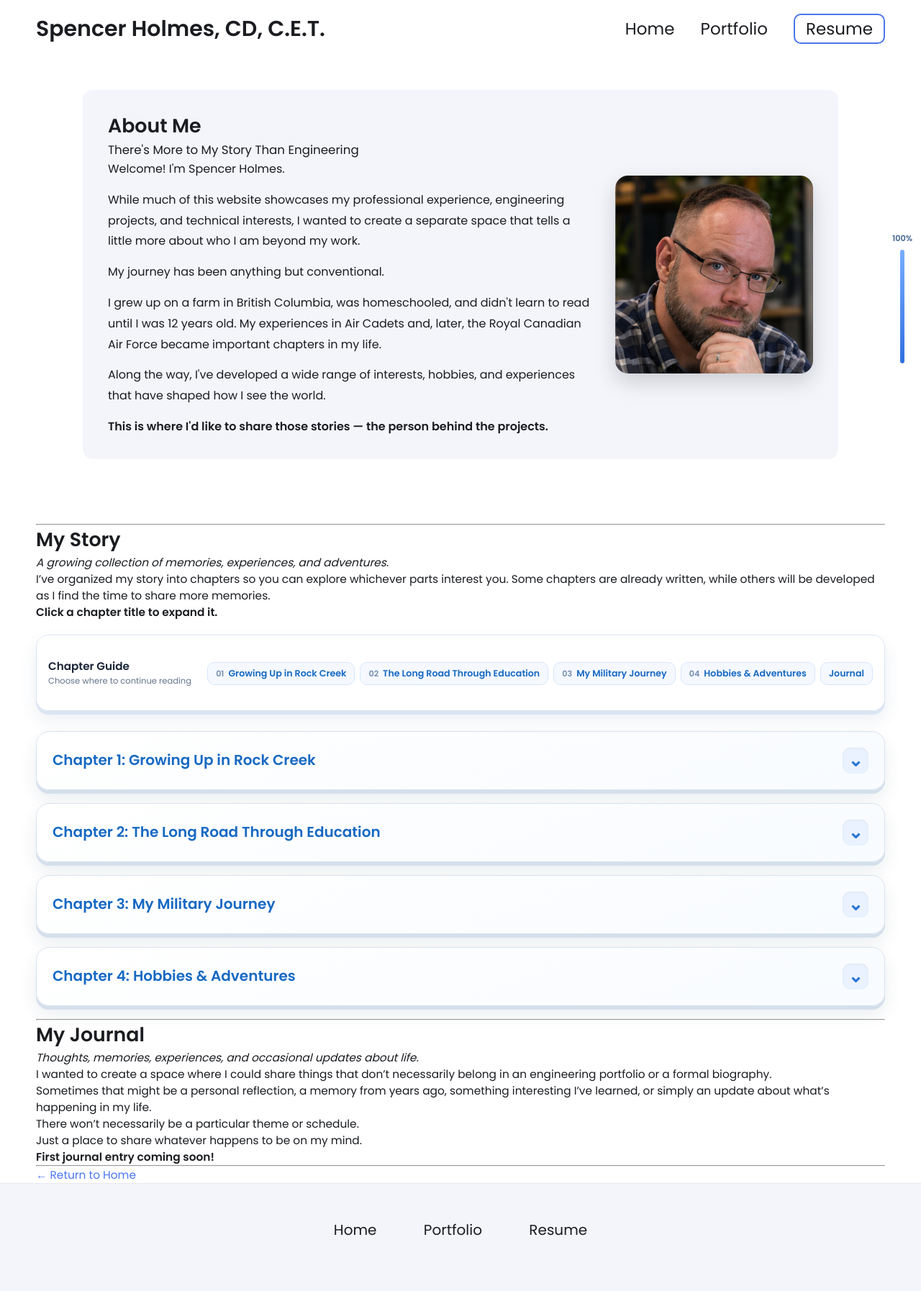
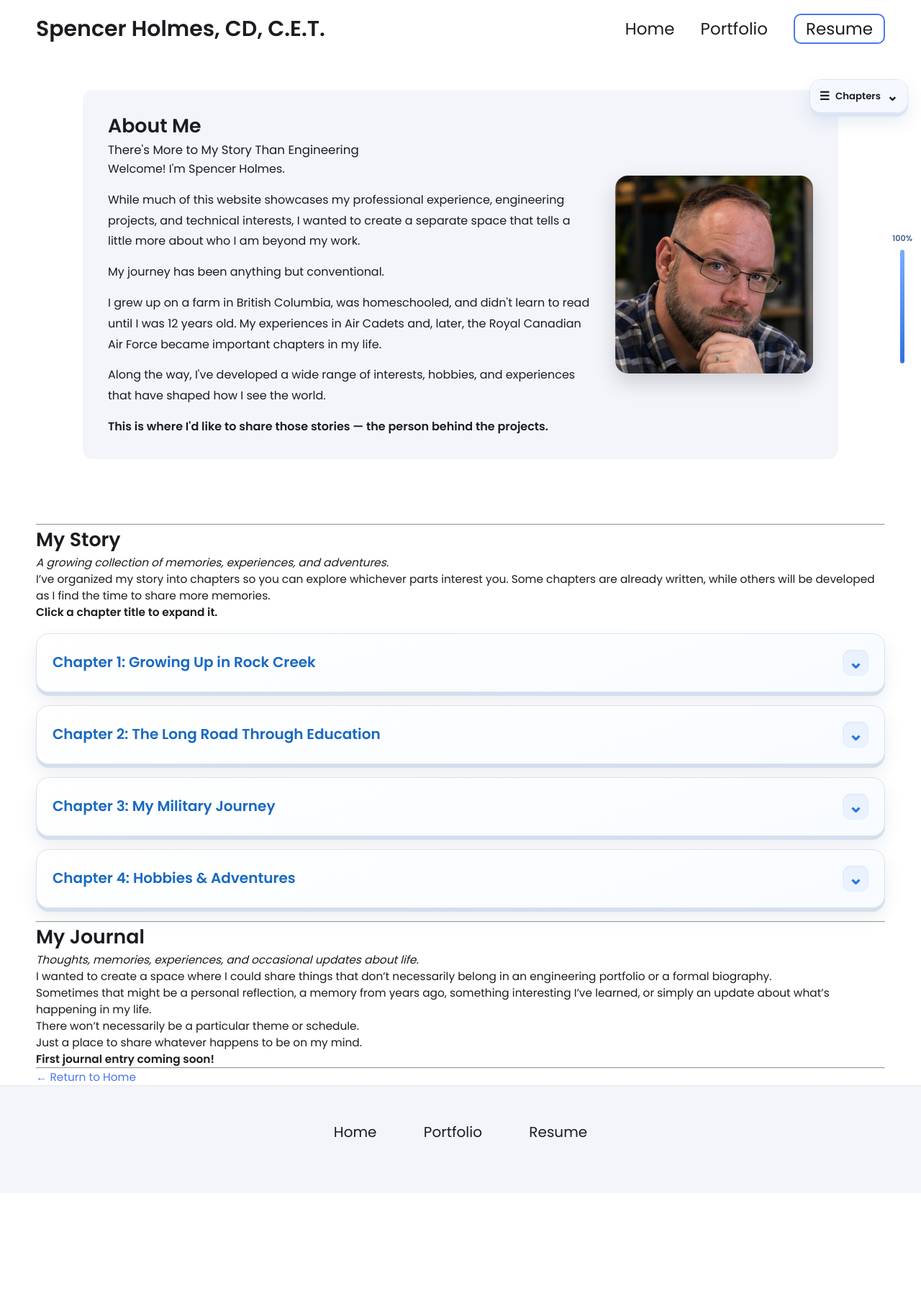
Before and after one commit to SuSpence-89/Eng-portfolio, a Jekyll site: the page built from about.md, in a window 1280 px wide. Shown: the whole page at 72% size. Built offline with Jekyll 4.4.1, drawn with Linux system fonts in a browser that asks for light colours; after the commit the page ends 1658 px from its top, so only the background shows below that.

Commit message:
Move autobiography Chapter Guide to vertical sidebar

```diff
--- a/_includes/about-reading-guide.html
+++ b/_includes/about-reading-guide.html
@@ -1,11 +1,19 @@
-<!-- ABOUT ME — CHAPTER NAVIGATION & READING PROGRESS -->
+<!-- ABOUT ME — VERTICAL CHAPTER GUIDE & READING PROGRESS -->
 
-<div id="about-reading-guide" class="about-reading-guide">
+<div id="about-reading-guide" class="about-reading-guide is-compact" aria-label="Chapter guide">
+  <button type="button" class="about-reading-guide-toggle"
+          aria-expanded="false" aria-controls="about-reading-guide-links"
+          title="Open chapter guide">
+    <span class="guide-menu-icon" aria-hidden="true">☰</span>
+    <span>Chapters</span>
+    <span class="guide-menu-chevron" aria-hidden="true">⌄</span>
+  </button>
   <div class="about-reading-guide-heading">
     <strong>Chapter Guide</strong>
     <span>Choose where to continue reading</span>
   </div>
-  <nav class="about-reading-guide-links" aria-label="Autobiography chapter navigation"></nav>
+  <nav id="about-reading-guide-links" class="about-reading-guide-links"
+       aria-label="Autobiography chapter navigation"></nav>
 </div>
 
 <div id="about-reading-progress"
@@ -22,80 +30,135 @@
 </div>
 
 <style>
-/* Chapter shortcuts — visible only on the About Me page */
+/* Sidebar floats in the available margin without pushing the story. */
 #about-reading-guide {
-  position: sticky;
-  top: 10px;
-  z-index: 50;
-  display: flex;
-  align-items: center;
-  gap: 18px;
-  margin: 20px 0 28px;
-  padding: 12px 16px;
-  background: rgba(255, 255, 255, 0.97);
+  position: fixed;
+  z-index: 60;
+  top: 110px;
+  right: 18px;
+  box-sizing: border-box;
+  font-family: inherit;
+  background: rgba(255, 255, 255, 0.98);
   border: 1px solid #dbe5f3;
-  border-radius: 17px;
-  box-shadow: 0 5px 0 #dbe5f3, 0 12px 24px rgba(23, 69, 125, 0.09);
+  border-radius: 16px;
+  box-shadow: 0 5px 0 #dbe5f3, 0 12px 24px rgba(23, 69, 125, 0.10);
   backdrop-filter: blur(8px);
 }
+#about-reading-guide[hidden] { display: none !important; }
 #about-reading-guide .about-reading-guide-heading {
   display: flex;
   flex-direction: column;
-  gap: 1px;
-  flex: 0 0 auto;
+  gap: 3px;
+  margin-bottom: 12px;
+  text-align: left;
 }
 #about-reading-guide .about-reading-guide-heading strong {
   font-size: 0.95rem;
   color: #182436;
 }
 #about-reading-guide .about-reading-guide-heading span {
-  font-size: 0.72rem;
+  font-size: 0.73rem;
   color: #64748b;
 }
 #about-reading-guide .about-reading-guide-links {
   display: flex;
-  flex: 1;
-  flex-wrap: wrap;
-  justify-content: flex-end;
+  flex-direction: column;
+  align-items: stretch;
   gap: 7px;
-  min-width: 0;
 }
 #about-reading-guide .about-reading-guide-links a {
-  display: inline-flex;
-  align-items: center;
-  gap: 6px;
-  padding: 7px 11px;
+  display: flex;
+  align-items: flex-start;
+  gap: 8px;
+  box-sizing: border-box;
+  width: 100%;
+  padding: 9px 10px;
   border: 1px solid #d6e5fb;
   border-radius: 10px;
   background: #f5f9ff;
   color: #1769c2;
-  font-size: 0.79rem;
+  font-size: 0.81rem;
   font-weight: 600;
-  line-height: 1.3;
+  line-height: 1.35;
   text-decoration: none;
-  white-space: nowrap;
+  text-align: left;
+  white-space: normal;
   transition: background-color 0.2s ease, transform 0.2s ease, box-shadow 0.2s ease;
 }
 #about-reading-guide .about-reading-guide-links a .chapter-number {
+  flex: 0 0 auto;
   color: #738caf;
-  font-size: 0.7rem;
+  font-size: 0.72rem;
 }
 #about-reading-guide .about-reading-guide-links a:hover,
 #about-reading-guide .about-reading-guide-links a.is-current {
   background: #e7f1ff;
   box-shadow: 0 3px 8px rgba(37, 100, 190, 0.10);
-  transform: translateY(-1px);
+  transform: translateX(2px);
 }
-#about-reading-guide .about-reading-guide-links a:focus-visible {
+#about-reading-guide a:focus-visible,
+#about-reading-guide button:focus-visible {
   outline: 3px solid #78a9f7;
   outline-offset: 2px;
 }
-details.story-chapter,
-#my-journal {
-  scroll-margin-top: 115px;
+
+/* Wide screens: place the full vertical navigation in an actual side gutter. */
+#about-reading-guide.is-docked {
+  right: auto;
+  width: var(--guide-width, 225px);
+  max-height: calc(100vh - 145px);
+  overflow-y: auto;
+  padding: 15px;
+}
+#about-reading-guide.is-docked .about-reading-guide-toggle { display: none; }
+
+/* Smaller screens: a compact Chapters button opens the vertical list on demand. */
+#about-reading-guide.is-compact {
+  width: auto;
+  max-width: calc(100vw - 28px);
+  padding: 0;
+}
+#about-reading-guide .about-reading-guide-toggle {
+  display: flex;
+  align-items: center;
+  gap: 8px;
+  width: 100%;
+  padding: 10px 13px;
+  border: 0;
+  border-radius: 15px;
+  color: #1769c2;
+  background: #f5f9ff;
+  font-family: inherit;
+  font-size: 0.83rem;
+  font-weight: 700;
+  cursor: pointer;
+}
+#about-reading-guide .guide-menu-icon { font-size: 1rem; }
+#about-reading-guide .guide-menu-chevron { font-size: 1.2rem; line-height: 1; }
+#about-reading-guide.is-compact:not(.is-open) .about-reading-guide-heading,
+#about-reading-guide.is-compact:not(.is-open) .about-reading-guide-links { display: none; }
+#about-reading-guide.is-compact.is-open {
+  width: min(256px, calc(100vw - 28px));
+  padding: 0 10px 12px;
+  max-height: min(75vh, 510px);
+  overflow-y: auto;
+}
+#about-reading-guide.is-compact.is-open .about-reading-guide-toggle {
+  margin-bottom: 10px;
+  justify-content: flex-start;
+  border-bottom: 1px solid #e6eef8;
+}
+#about-reading-guide.is-compact.is-open .guide-menu-chevron {
+  transform: rotate(180deg);
+}
+#about-reading-guide.is-compact.is-open .about-reading-guide-heading {
+  padding: 0 4px;
 }
 
-/* Vertical reading indicator — away from the Back-to-Top button */
+/* Scroll offsets account for the fixed site header rather than the old sticky guide. */
+details.story-chapter, #my-journal { scroll-margin-top: 85px; }
+
+/* Reading percentage: keep the same side meter away from the Back-to-Top button. */
 #about-reading-progress {
   --read-percentage: 0%;
   position: fixed;
@@ -109,6 +172,7 @@ details.story-chapter,
   gap: 7px;
   pointer-events: none;
 }
+#about-reading-progress[hidden] { display: none !important; }
 #about-reading-progress .about-reading-progress-percent {
   color: #42658f;
   font-size: 0.7rem;
@@ -134,23 +198,8 @@ details.story-chapter,
   background: linear-gradient(180deg, #78adff, #2f70df);
 }
 
-/* Compact, unobtrusive layout for phones and tablets */
 @media (max-width: 850px) {
-  #about-reading-guide {
-    top: 5px;
-    flex-direction: column;
-    align-items: stretch;
-    gap: 8px;
-    padding: 9px 11px;
-  }
-  #about-reading-guide .about-reading-guide-heading span { display: none; }
-  #about-reading-guide .about-reading-guide-links {
-    flex-wrap: nowrap;
-    justify-content: flex-start;
-    overflow-x: auto;
-    padding: 2px 0 4px;
-    scrollbar-width: thin;
-  }
+  #about-reading-guide { top: 79px; right: 12px; }
   #about-reading-progress {
     top: 0;
     bottom: auto;
@@ -173,7 +222,7 @@ details.story-chapter,
     width: var(--read-percentage);
     border-radius: 0;
   }
-  details.story-chapter, #my-journal { scroll-margin-top: 135px; }
+  details.story-chapter, #my-journal { scroll-margin-top: 80px; }
 }
 @media (prefers-reduced-motion: reduce) {
   #about-reading-guide .about-reading-guide-links a { transition: none; }
@@ -201,6 +251,57 @@ details.story-chapter,
     const reducedMotion = window.matchMedia("(prefers-reduced-motion: reduce)").matches;
     const links = [];
 
+    function setOpen(open) {
+      guide.classList.toggle("is-open", open);
+      toggle.setAttribute("aria-expanded", String(open));
+      toggle.title = open ? "Close chapter guide" : "Open chapter guide";
+    }
+
+    // Only keep the full sidebar visible when it fits OUTSIDE the story column.
+    // On narrow screens the small Chapters button remains available instead.
+    function positionGuide() {
+      const bounds = chapters[0].getBoundingClientRect();
+      const rightSpace = window.innerWidth - bounds.right;
+      const leftSpace = bounds.left;
+      const sidebarWidth = 230;
+      const gap = 20;
+      const margin = 38;
+      let left = null;
+
+      if (window.innerWidth > 1000 && rightSpace >= sidebarWidth + gap + margin) {
+        left = bounds.right + gap;
+      } else if (window.innerWidth > 1000 && leftSpace >= sidebarWidth + gap + margin) {
+        left = bounds.left - sidebarWidth - gap;
+      }
+
+      if (left !== null) {
+        guide.classList.add("is-docked");
+        guide.classList.remove("is-compact");
+        guide.style.left = Math.round(left) + "px";
+        guide.style.right = "auto";
+        guide.style.setProperty("--guide-width", sidebarWidth + "px");
+        setOpen(false);
+      } else {
+        const wasDocked = guide.classList.contains("is-docked");
+        guide.classList.remove("is-docked");
+        guide.classList.add("is-compact");
+        guide.style.left = "";
+        guide.style.right = "";
+        if (wasDocked) setOpen(false);
+      }
+    }
+
+    toggle.addEventListener("click", function () {
+      setOpen(!guide.classList.contains("is-open"));
+    });
+
+    document.addEventListener("click", function (event) {
+      if (guide.classList.contains("is-compact") &&
+          guide.classList.contains("is-open") && !guide.contains(event.target)) {
+        setOpen(false);
+      }
+    });
+
     chapters.forEach(function (chapter, index) {
       const summary = chapter.querySelector("summary");
       if (!summary) return;
@@ -208,11 +309,9 @@ details.story-chapter,
       if (!chapter.id) chapter.id = "story-chapter-" + (index + 1);
       const fullName = summary.textContent.trim().replace(/\s+/g, " ");
       const shortName = fullName.replace(/^Chapter\s+\d+\s*:\s*/i, "");
-
       const link = document.createElement("a");
       link.href = "#" + chapter.id;
       link.setAttribute("aria-label", "Jump to " + fullName);
-
       const number = document.createElement("span");
       number.className = "chapter-number";
       number.textContent = String(index + 1).padStart(2, "0");
@@ -241,11 +341,13 @@ details.story-chapter,
       const journalLink = document.createElement("a");
       journalLink.href = "#" + journalHeading.id;
       journalLink.textContent = "Journal";
+      journalLink.addEventListener("click", function () {
+        if (guide.classList.contains("is-compact")) setOpen(false);
+      });
       linksContainer.appendChild(journalLink);
       links.push({ element: journalLink, section: journalHeading });
     }
 
-    // Respect a shared link to an individual chapter.
     const sharedSection = document.getElementById(decodeURIComponent(location.hash.slice(1)));
     if (sharedSection && chapters.includes(sharedSection)) sharedSection.open = true;
 
```
Also changed, not shown: other parts of _includes/about-reading-guide.html (+8 -2 lines).
